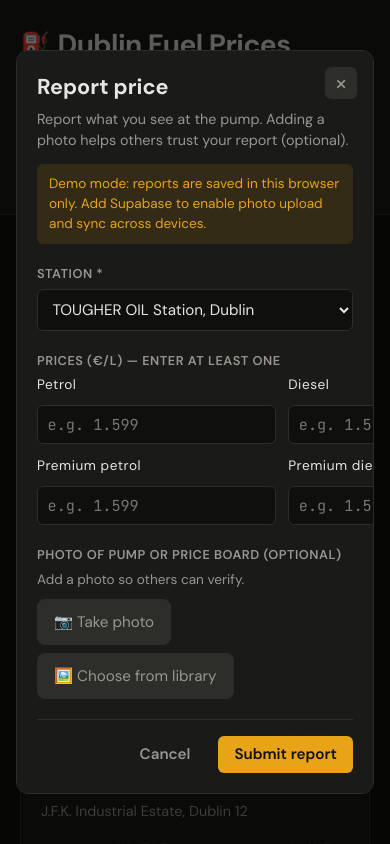
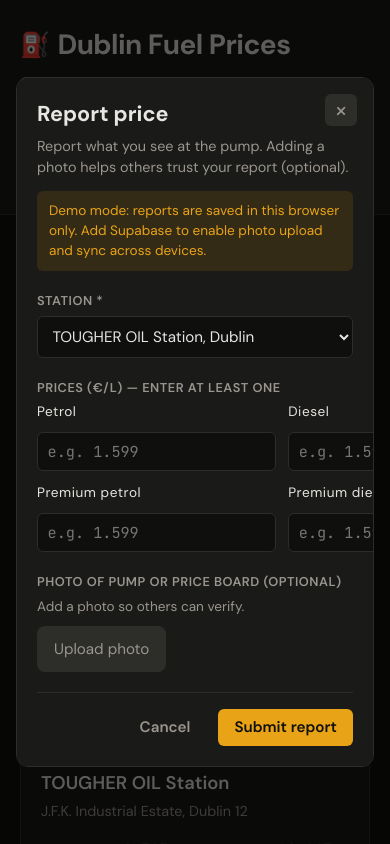
Before and after one commit to craigc1-bit/dublin-fuel-prices, a React (Vite) app: page / in a window 390 px wide. Both pictures are taken after a click on the button "Report a price". Shown: the top 844 px of the page. Built offline with nearby package versions, Linux system fonts and the light colour scheme.

Commit message:
Single Upload photo button; fix mobile filters overlapping list (CSS order)

```diff
--- a/src/App.css
+++ b/src/App.css
@@ -73,12 +73,6 @@
   .main {
     grid-template-columns: 1fr;
   }
-
-  /* Let filters scroll with the page so they don’t cover the list on mobile */
-  .filters {
-    position: static;
-    top: auto;
-  }
 }
 
 .filters {
@@ -88,6 +82,14 @@
   height: fit-content;
   position: sticky;
   top: 1rem;
+}
+
+@media (max-width: 700px) {
+  /* Let filters scroll with the page so they don’t cover the list on mobile */
+  .filters {
+    position: static;
+    top: auto;
+  }
 }
 
 .view-toggle-group label {
--- a/src/ReportPriceModal.css
+++ b/src/ReportPriceModal.css
@@ -145,12 +145,6 @@
   pointer-events: none;
 }
 
-.report-photo-triggers {
-  display: flex;
-  flex-wrap: wrap;
-  gap: 0.5rem;
-}
-
 .report-photo-trigger {
   display: inline-flex;
   align-items: center;
--- a/src/ReportPriceModal.tsx
+++ b/src/ReportPriceModal.tsx
@@ -22,8 +22,7 @@ export function ReportPriceModal({ station: initialStation, stations, onClose, o
   const [photoPreview, setPhotoPreview] = useState<string | null>(null)
   const [status, setStatus] = useState<'idle' | 'submitting' | 'success' | 'error'>('idle')
   const [errorMessage, setErrorMessage] = useState('')
-  const cameraInputRef = useRef<HTMLInputElement>(null)
-  const libraryInputRef = useRef<HTMLInputElement>(null)
+  const photoInputRef = useRef<HTMLInputElement>(null)
 
   // Soft hint if price looks unusual (optional photo helps verify)
   const enteredPrices = [prices.petrol, prices.diesel, prices.premiumPetrol, prices.premiumDiesel]
@@ -148,22 +147,12 @@ export function ReportPriceModal({ station: initialStation, stations, onClose, o
             <label id="report-photo-label">Photo of pump or price board (optional)</label>
             <p className="form-hint">Add a photo so others can verify.</p>
             <input
-              ref={cameraInputRef}
-              id="report-photo-camera"
-              type="file"
-              accept="image/*"
-              capture="environment"
-              onChange={handlePhotoChange}
-              className="report-photo-input report-photo-input--hidden"
-              aria-labelledby="report-photo-label"
-            />
-            <input
-              ref={libraryInputRef}
-              id="report-photo-library"
+              ref={photoInputRef}
+              id="report-photo"
               type="file"
               accept="image/*"
               onChange={handlePhotoChange}
-              className="report-photo-input report-photo-input--hidden"
+              className="report-photo-input"
               aria-labelledby="report-photo-label"
             />
             {photoPreview && (
@@ -176,8 +165,7 @@ export function ReportPriceModal({ station: initialStation, stations, onClose, o
                     setPhotoFile(null)
                     if (photoPreview) URL.revokeObjectURL(photoPreview)
                     setPhotoPreview(null)
-                    cameraInputRef.current && (cameraInputRef.current.value = '')
-                    libraryInputRef.current && (libraryInputRef.current.value = '')
+                    if (photoInputRef.current) photoInputRef.current.value = ''
                   }}
                 >
                   Remove photo
@@ -185,22 +173,13 @@ export function ReportPriceModal({ station: initialStation, stations, onClose, o
               </div>
             )}
             {!photoPreview && (
-              <div className="report-photo-triggers">
-                <button
-                  type="button"
-                  className="report-photo-trigger"
-                  onClick={() => cameraInputRef.current?.click()}
-                >
-                  📷 Take photo
-                </button>
-                <button
-                  type="button"
-                  className="report-photo-trigger"
-                  onClick={() => libraryInputRef.current?.click()}
-                >
-                  🖼️ Choose from library
-                </button>
-              </div>
+              <button
+                type="button"
+                className="report-photo-trigger"
+                onClick={() => photoInputRef.current?.click()}
+              >
+                Upload photo
+              </button>
             )}
             {isOutlier && !photoPreview && (
               <p className="form-hint form-hint--soft">This price is outside the usual range. Adding a photo helps others verify it.</p>
```
